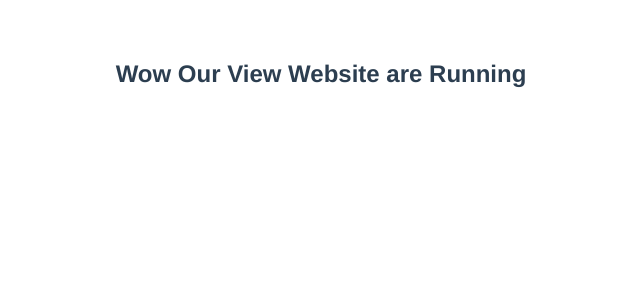
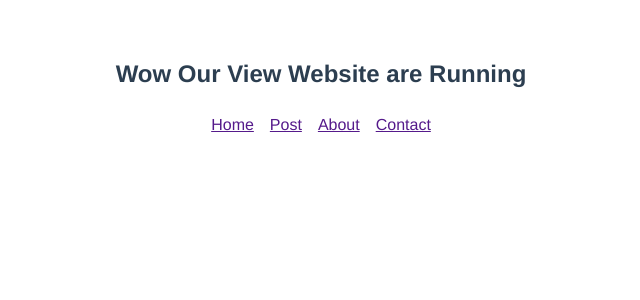
Before and after one commit to sabbirhossain540/Vue-js-Fundermentals, a Vue app in the folder vue-practice/: page / in a window 1280 px wide. Shown: the top 300 px of the page, without its empty margins (319-959 px from the left). Built offline with nearby package versions, Linux system fonts and the light colour scheme.

Commit message:
vue-nested-component

```diff
--- a/vue-practice/src/App.vue
+++ b/vue-practice/src/App.vue
@@ -1,10 +1,13 @@
 <template>
   <div id="app">
     <h2>{{ title }}</h2>
+    <navbar></navbar>
   </div>
 </template>
 
 <script>
+
+import Navbar from './components/Navbar.vue'
 
 export default {
   name: 'App',
@@ -12,6 +15,9 @@ export default {
     return {
       title : 'Wow Our View Website are Running'
     }
+  },
+  components:{
+    Navbar
   }
 }
 
--- /dev/null
+++ b/vue-practice/src/components/Navbar.vue
@@ -0,0 +1,43 @@
+<template>
+	<div>
+		<nav>
+			<ul>
+				<li><a href="">Home</a></li>
+				<li><a href="">Post</a></li>
+				<li><a href="">About</a></li>
+				<li><a href="">Contact</a></li>
+			</ul>
+		</nav>
+
+	</div>
+</template>
+
+<script>
+
+	export default {
+		name: 'Navbar',
+		data(){
+			return {
+
+			}
+		}
+	}
+
+</script>
+
+<style>
+	nav{
+		text-align: center;
+	}
+
+	nav ul{
+		padding: 0
+	}
+	nav li{
+		display: inline-block;
+		list-style-type: none;
+		margin: 0;
+		padding: 8px;
+	}
+
+</style>
```
Also changed, not shown: vue-practice/src/components/Sidebar.vue (added, +11 -0 lines).
